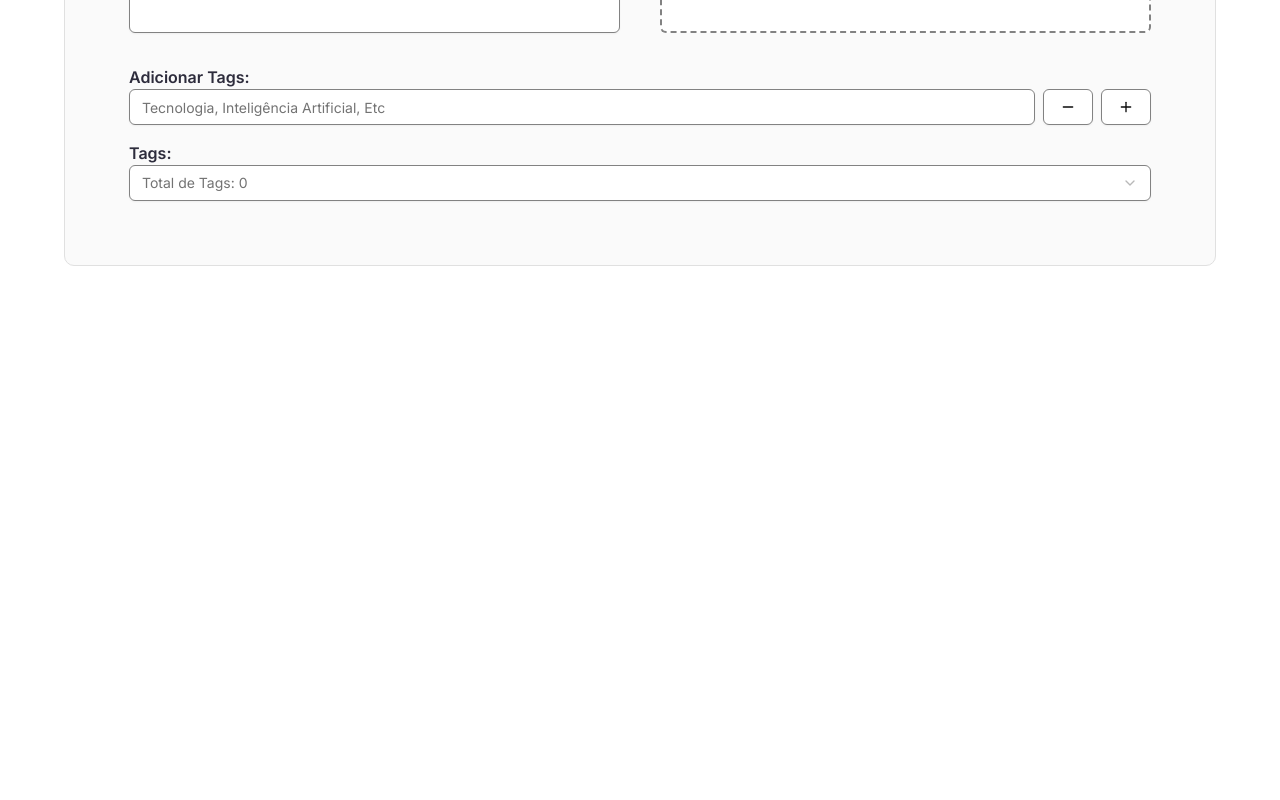
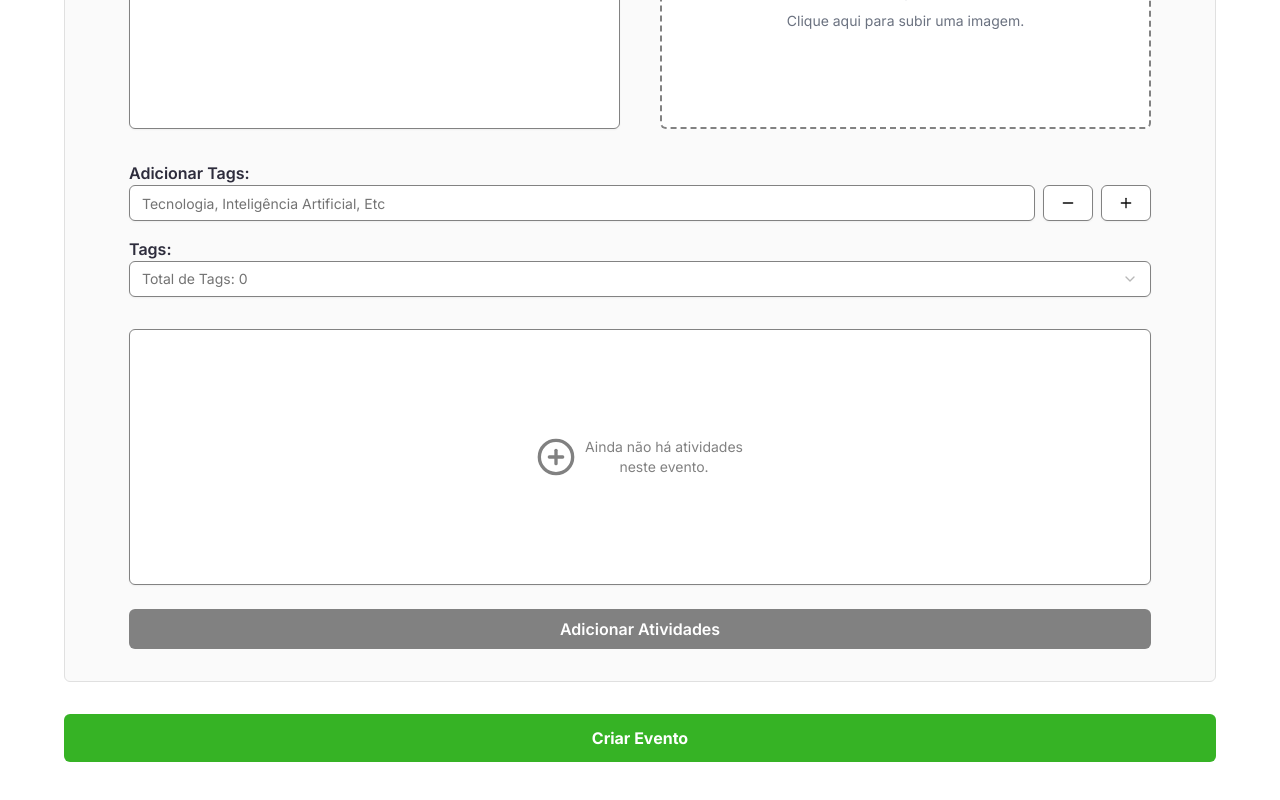
Before and after one commit to giovanne-aquino/app-eventos-IFSP, a Next.js app: page /createEvent in a window 1280 px wide. Shown: the part 608-1408 px from the top of the page. Before the commit the page ends 874 px from the top, so only its background shows below. Built offline with nearby package versions, Linux system fonts and the light colour scheme.

Commit message:
feat: logical form event

```diff
--- a/src/app/createEvent/page.jsx
+++ b/src/app/createEvent/page.jsx
@@ -16,7 +16,12 @@ import {
 import { RadioGroup, RadioGroupItem } from "@/components/ui/radio-group";
 import GreenLine from "@/components/utils/greenLine";
 
+import { PlusCircle } from "lucide-react";
+
 export default function CriarEvento() {
+  // Trocar entre Formulário Eventos e Formulário Atividades
+  const [toggleForm, setToggleForm] = useState(false)
+
   // Valores default do Formulário de Eventos
   const [eventForm, setEventForm] = useState({
     type: "big",
@@ -51,13 +56,17 @@ export default function CriarEvento() {
     setEventForm((prevForm) => {
       const updatedEventForm = { ...prevForm, [field]: value}
 
-      const { uf, city, street, number, cep } = updatedEventForm;
-      updatedEventForm.location = `${street}, ${number} - ${city} - ${uf} - CEP: ${cep}`;
+      const { street, number, neighborhood, city, uf, cep } = updatedEventForm;
+      updatedEventForm.location = `${street}, ${number} - ${neighborhood}, ${city} - ${uf} - CEP: ${cep}`;
 
       return updatedEventForm;
     });
-    console.log(eventForm);
   };
+
+  // Envio dos 2 formulários. Evento e Atividades se houver.
+  const handleSubmitForm = (form) =>{
+    console.log(form);
+  }
 
   return (
     <div>
@@ -65,12 +74,12 @@ export default function CriarEvento() {
         <h1>Crie seu Evento!</h1>
       </div>
       <section className="flex flex-col items-center justify-center">
-        <div className="w-[90%] max-w-[1600px]">
+        <div className="w-[90%] max-w-[1600px] my-32">
           <GreenLine />
-
           <h2>Informações do Evento</h2>
-          <div className="w-full max-w-[1664px] bg-FI_form_bg p-16 border-FI_neutral_30 border-[1px] rounded-[10px]">
-            <form className="flex flex-col gap-8">
+          <div className="w-full max-w-[1664px] bg-FI_form_bg px-16 py-8 mb-8 border-FI_neutral_30 border rounded-md">
+            {}
+            <form id="Event" className="flex flex-col gap-8">
               <div className="w-full flex justify-between items-center">
                 <RadioGroup
                   id="eventType"
@@ -177,6 +186,47 @@ export default function CriarEvento() {
               </div>
               {(eventForm.format === "locally" || eventForm.format === "hybrid") && (
                 <div id="location" className="w-full flex flex-col justify-between items-center gap-10 md:flex-row">
+                  <Input
+                    id="street"
+                    type="text"
+                    placeholder="Rua Maria Cristina"
+                    label="Rua:"
+                    value={eventForm.street}
+                    onChange={(e) => handleChangeEventForm("street", e.target.value)}
+                    className="bg-FI_neutral_0 border-FI_input_stroke"
+                    width="w-full"
+                  />
+                  <Input
+                    id="number"
+                    type="number"
+                    placeholder="50"
+                    maskOptions="000000"
+                    label="Número:"
+                    value={eventForm.number}
+                    onChange={(e) => handleChangeEventForm("number", e.target.value)}
+                    className="bg-FI_neutral_0 border-FI_input_stroke"
+                    width="w-full md:w-1/2"
+                  />
+                  <Input
+                    id="neighborhood"
+                    type="text"
+                    placeholder="Jardim Casqueiro"
+                    label="Bairro:"
+                    value={eventForm.neighborhood}
+                    onChange={(e) => handleChangeEventForm("street", e.target.value)}
+                    className="bg-FI_neutral_0 border-FI_input_stroke"
+                    width="w-full"
+                  />
+                  <Input
+                    id="city"
+                    type="text"
+                    placeholder="Cubatão"
+                    label="Cidade:"
+                    value={eventForm.city}
+                    onChange={(e) => handleChangeEventForm("city", e.target.value)}
+                    className="bg-FI_neutral_0 border-FI_input_stroke"
+                    width="w-full"
+                  />
                   <Select onValueChange={(value) => handleChangeEventForm("uf", value)}>
                     <SelectTrigger
                       id="uf"
@@ -198,37 +248,6 @@ export default function CriarEvento() {
                       ))}
                     </SelectContent>
                   </Select>
-                  <Input
-                    id="city"
-                    type="text"
-                    placeholder="Cubatão"
-                    label="Cidade:"
-                    value={eventForm.city}
-                    onChange={(e) => handleChangeEventForm("city", e.target.value)}
-                    className="bg-FI_neutral_0 border-FI_input_stroke"
-                    width="w-full"
-                  />
-                  <Input
-                    id="street"
-                    type="text"
-                    placeholder="Rua Maria Cristina"
-                    label="Rua:"
-                    value={eventForm.street}
-                    onChange={(e) => handleChangeEventForm("street", e.target.value)}
-                    className="bg-FI_neutral_0 border-FI_input_stroke"
-                    width="w-full"
-                  />
-                  <Input
-                    id="number"
-                    type="number"
-                    placeholder="123"
-                    maskOptions="000000"
-                    label="Número:"
-                    value={eventForm.number}
-                    onChange={(e) => handleChangeEventForm("number", e.target.value)}
-                    className="bg-FI_neutral_0 border-FI_input_stroke"
-                    width="w-full md:w-1/2"
-                  />
                   <Input
                     id="cep"
                     type="text"
@@ -325,8 +344,21 @@ export default function CriarEvento() {
               <div>
                 <AddInput id="tags" label="Adicionar Tags:" placeholder="Tecnologia, Inteligência Artificial, Etc" label2="Tags:" value={eventForm.eventTags}  onChange={(value) => handleChangeEventForm("eventTags", value)}/>
               </div>
+
+              {eventForm.type === "big" && (
+                <div>
+                  <div className="flex justify-center items-center gap-2 min-h-[60px] w-full rounded-md border px-3 py-2 text-base shadow-sm placeholder:text-muted-foreground focus-visible:outline-none focus-visible:ring-1 focus-visible:ring-ring disabled:cursor-not-allowed disabled:opacity-50 md:text-sm bg-FI_neutral_0 border-FI_input_stroke h-64" >
+                    <PlusCircle size={40} className="text-FI_neutral_60"/>
+                    <p className="w-40 text-center text-FI_neutral_60">Ainda não há atividades neste evento.</p>
+                  </div>
+                  <button className="mt-6 w-full bg-FI_neutral_60 hover:bg-FI_input_label text-white font-semibold py-2 rounded-md flex items-center justify-center gap-2 transition-colors">
+                    Adicionar Atividades
+                  </button>
+                </div>
+              )}
             </form>
           </div>
+          <input type="button" value="Criar Evento" className="w-full bg-FI_green p-3 rounded-md text-white font-bold transition hover:bg-FI_green_dark cursor-pointer" />
         </div>
       </section>
     </div>
```
